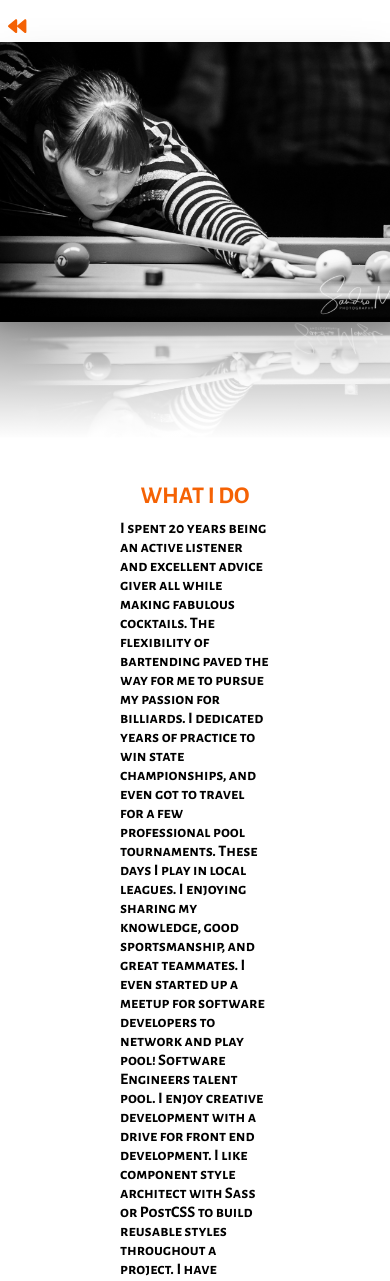
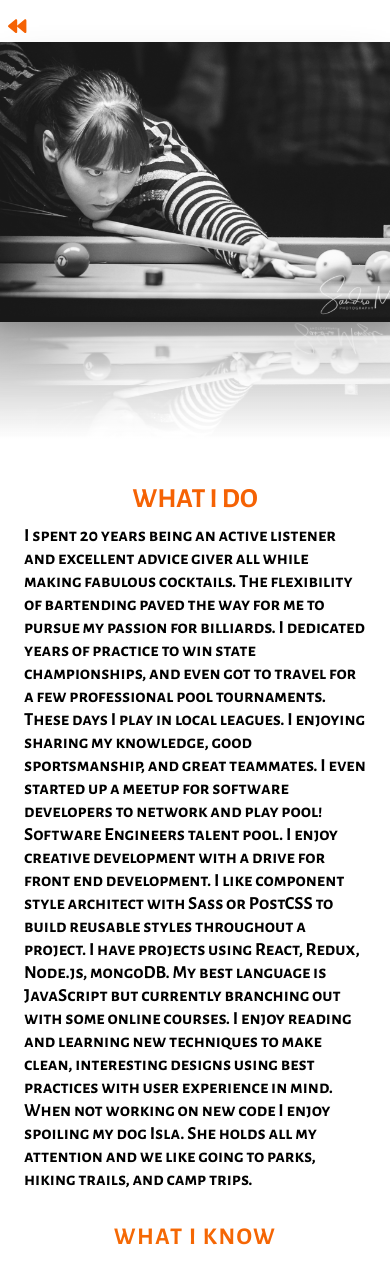
Before and after one commit to evestockstill/evePortfolio, a React app: page /aboutMe in a window 390 px wide. Shown: the top 1281 px of the page. Built offline with nearby package versions, Linux system fonts and the light colour scheme; a web font is replaced by a local one.

Commit message:
responsive text on about

```diff
--- a/src/components/picture/Picture.scss
+++ b/src/components/picture/Picture.scss
@@ -6,8 +6,9 @@
 }
 .reflection {
     width: 100%;
-    height: 75rem;
+    height: 78rem;
     position: relative;
+    opacity: .9;
     background: url("../assets/sigeve.png") bottom/cover;
     box-shadow: 0px 5rem 7rem rgba(0,0,0,0.3),
     0px 1rem 1rem rgba(0,0,0,0.1);
@@ -74,22 +75,22 @@
             z-index: 1;
         }
 }
-.my-article {
-    // padding: 5rem 6rem 5rem 6rem;
-    // display: flex;
-    // justify-content: center;
-    // align-items: center;
-    // border: 3px solid black;
-    // // padding-top: 25rem;
-    // font-size: 1.5rem;
-}
+
 .my__article-wrapper {
 // bottom: 10%;
      display: flex;
     justify-content: center;
     align-items: center;
-    font-size: 2rem;
-    padding: 20rem 15rem 3rem 15rem;
+    font-size: 2.3rem;
+    padding: 35rem 6rem 3rem 6rem;
+    @include respond (tab-port) {
+    padding: 28rem 4rem 3rem 4rem;
+
+    }
+    @include respond (phone) {
+    padding: 20rem 3rem 3rem 3rem;
+
+    }
   h1 {
       text-align: center;
       text-transform: uppercase;
--- a/src/components/slider/Slider.scss
+++ b/src/components/slider/Slider.scss
@@ -1,9 +1,8 @@
 @import "../abstract/global.scss";
 .slide__Title {
     text-align: center;
-  font-size: 2.3rem;
+  font-size: 3rem;
   text-transform: uppercase;
-  font-weight: $weight;
   background-image: $background;
   -webkit-background-clip: $clip;
   background-clip: $clip;
```
Also changed, not shown: src/components/assets/squareOriginal.png (added).
